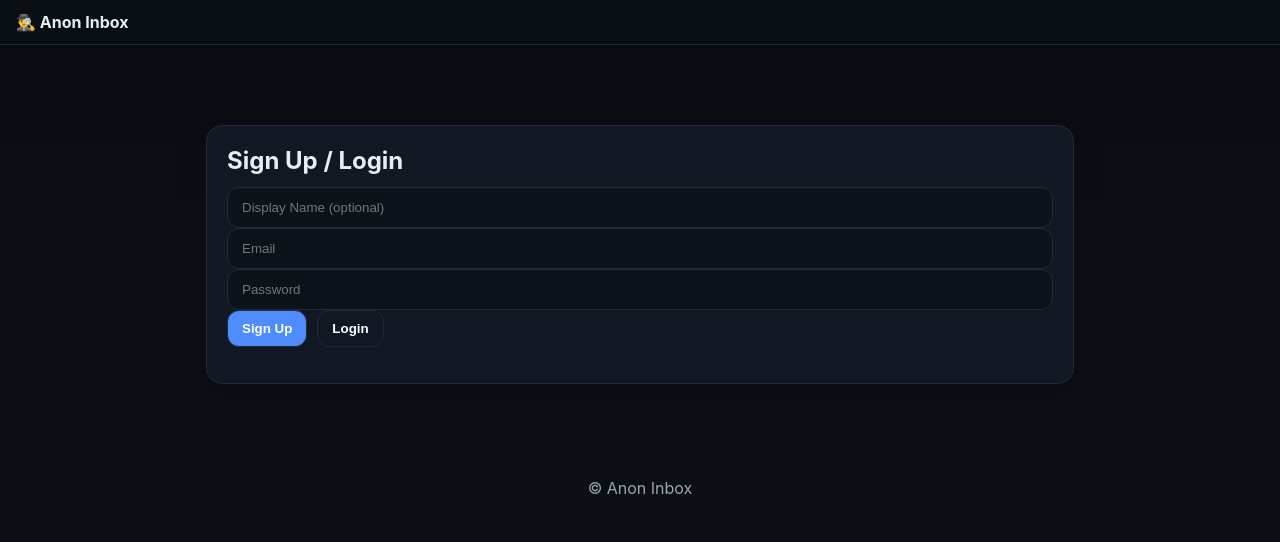
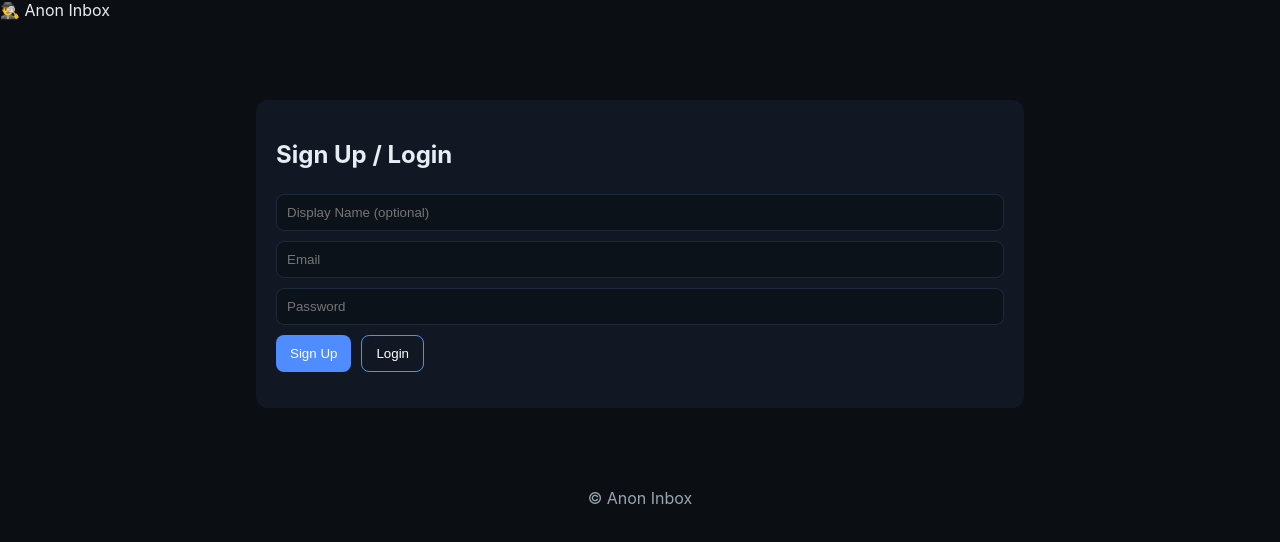
Before and after one commit to mostakim-shipon2098/anonymous_text, a plain HTML site: page index.html in a window 1280 px wide. Drawn offline with Linux system fonts and the light colour scheme.

Commit message:
styles.css

```diff
--- a/styles.css
+++ b/styles.css
@@ -8,72 +8,23 @@
   --danger: #ff5d5d;
   --success: #3ddc97;
   --border: #1f2a39;
-    --mono: ui-monospace, SFMono-Regular, Menlo, Consolas, "Liberation Mono", monospace;
+  --mono: ui-monospace, SFMono-Regular, Menlo, Consolas, monospace;
 }
 
 * { box-sizing: border-box; }
-  html, body {
-    margin: 0;
-    padding: 0;
-    color: var(--text);
-    background: linear-gradient(180deg, #070b10, #0b0f14 40%);
-    font-family: Inter, system-ui, -apple-system, Segoe UI, Roboto, "Helvetica Neue", Arial;
-  }
-
-  .container { max-width: 900px; margin: 80px auto 48px; padding: 0 16px; }
-
-  .nav {
-    position: sticky; top: 0; z-index: 10;
-    display: flex; align-items: center; justify-content: space-between;
-    padding: 12px 16px; background: rgba(11,15,20,0.8); backdrop-filter: blur(6px);
-    border-bottom: 1px solid var(--border);
-  }
-  .brand { font-weight: 700; }
-  .link { background: transparent; border: none; color: var(--text); cursor: pointer; padding: 8px 10px; }
-  .link:hover { opacity: 0.85; }
-
-  .card {
-    background: var(--card); border: 1px solid var(--border);
-    border-radius: 16px; padding: 20px; margin-bottom: 20px;
-    box-shadow: 0 10px 30px rgba(0,0,0,0.25);
-  }
-  .card-soft {
-    background: var(--card-soft); border: 1px dashed var(--border);
-    border-radius: 12px; padding: 16px; margin: 12px 0;
-  }
-
-  h2, h3 { margin: 0 0 12px; }
-  .muted { color: var(--muted); margin: 6px 0; }
+body { margin:0; padding:0; font-family: Inter, sans-serif; color: var(--text); background: var(--bg); }
+.container { max-width: 800px; margin: 80px auto; padding: 0 16px; }
+.card { background: var(--card); border-radius: 12px; padding: 20px; margin-bottom: 20px; }
+.hidden { display: none !important; }
+input, textarea { width:100%; padding:10px; border-radius:8px; border:1px solid var(--border); background:#0c121a; color:var(--text); margin:5px 0; }
+button { padding:10px 14px; border:none; border-radius:8px; background:var(--primary); color:white; cursor:pointer; margin-top:5px; }
+button.ghost { background:transparent; border:1px solid var(--primary); }
+button.danger { background:var(--danger); }
+.row { display:flex; gap:10px; flex-wrap:wrap; }
+.list { list-style:none; padding:0; }
+.list li { background:#0c121a; padding:10px; border-radius:8px; margin-bottom:8px; border:1px solid var(--border); }
+.mono { font-family: var(--mono); }
 .error { color: var(--danger); }
 .success { color: var(--success); }
-
-  input, textarea {
-    width: 100%; padding: 12px 14px; border-radius: 12px;
-    border: 1px solid var(--border); background: #0c121a; color: var(--text);
-    outline: none;
-  }
-  input.mono { font-family: var(--mono); font-size: 14px; }
-
-  .row { display: flex; gap: 10px; align-items: center; flex-wrap: wrap; }
-  .grid-2 { display: grid; grid-template-columns: 1fr 1fr; gap: 12px; }
-  @media (max-width: 720px) { .grid-2 { grid-template-columns: 1fr; } }
-
-  .btn {
-    padding: 10px 14px; border-radius: 12px; border: 1px solid var(--border);
-    background: var(--primary); color: white; cursor: pointer; font-weight: 600;
-  }
-  .btn:hover { filter: brightness(1.05); }
-  .btn.ghost { background: transparent; }
-  .btn.danger { background: var(--danger); }
-
-  .hidden { display: none !important; }
-
-  .list { list-style: none; padding: 0; margin: 12px 0 0; }
-  .list li {
-    background: #0c121a; border: 1px solid var(--border); border-radius: 12px;
-    padding: 12px; margin-bottom: 10px;
-  }
-  .list .meta { font-size: 12px; color: var(--muted); margin-top: 6px; }
-
-  .footer { text-align: center; color: var(--muted); padding: 30px 0; }
-  .share p { margin: 8px 0; }
+.muted { color: var(--muted); }
+.footer { text-align:center; color: var(--muted); margin-top:40px; }
```
Lines whose indentation alone changed are shown as unchanged.
